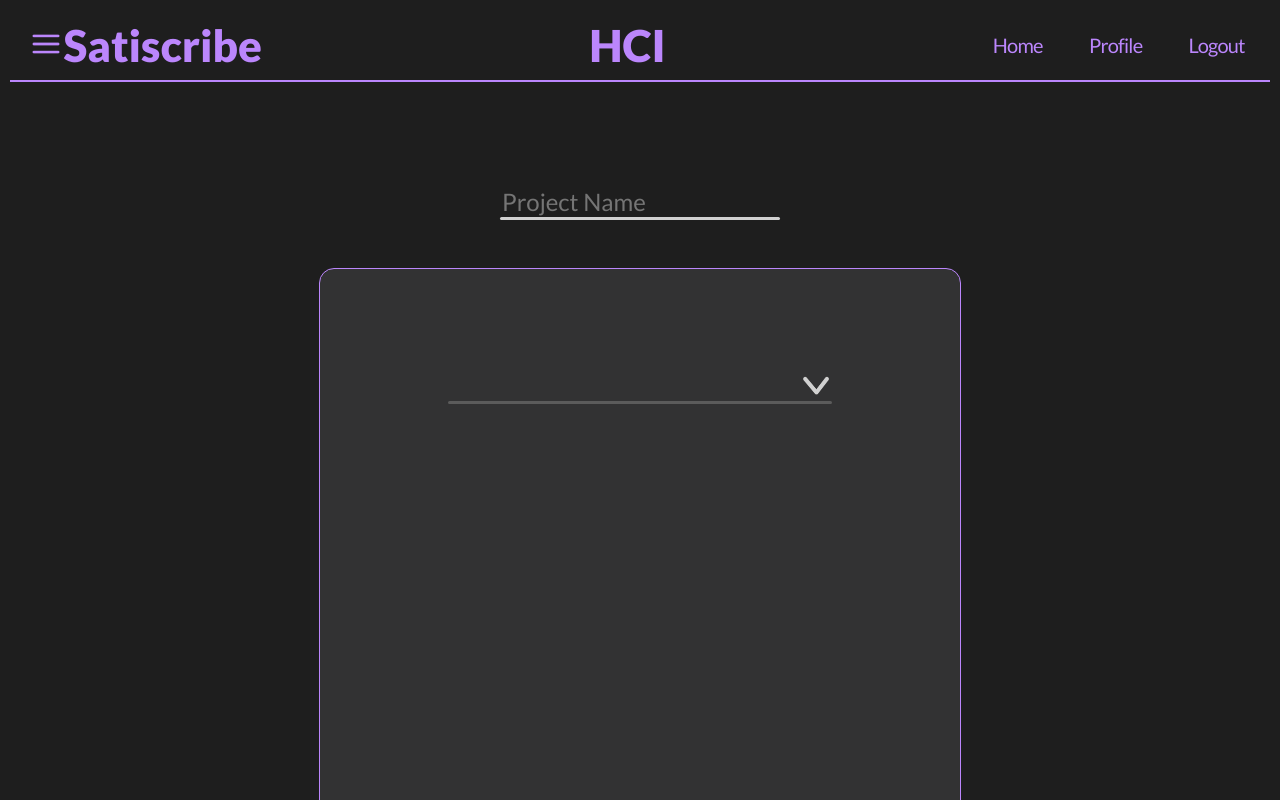
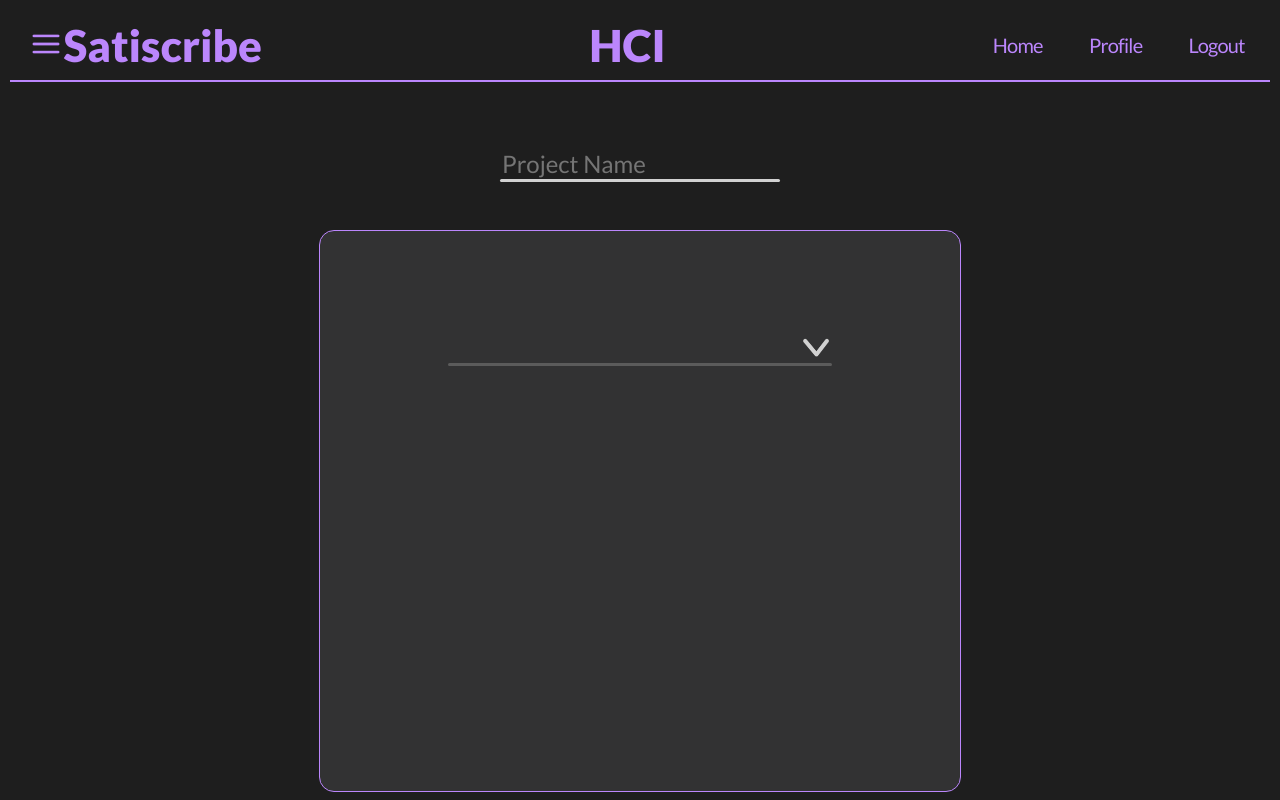
Before and after one commit to Jaywhisker/Satiscribe, a Next.js app in the folder SatiscribeFrontEnd/: page /projsettings in a window 1280 px wide. Shown: the top 800 px of the page. Built offline with nearby package versions, Linux system fonts and the light colour scheme.

Commit message:
Update projsettings.js

```diff
--- a/SatiscribeFrontEnd/pages/projsettings.js
+++ b/SatiscribeFrontEnd/pages/projsettings.js
@@ -23,7 +23,7 @@ const EmailDropdownWrapper = styled.div`
 const TextInputWrapper = styled.div`
   position: relative;
   width: 100%;
-  margin-top: 8vw;
+  margin-top: 5vw;
 `;
 
 const TextInput = styled.input`
```
